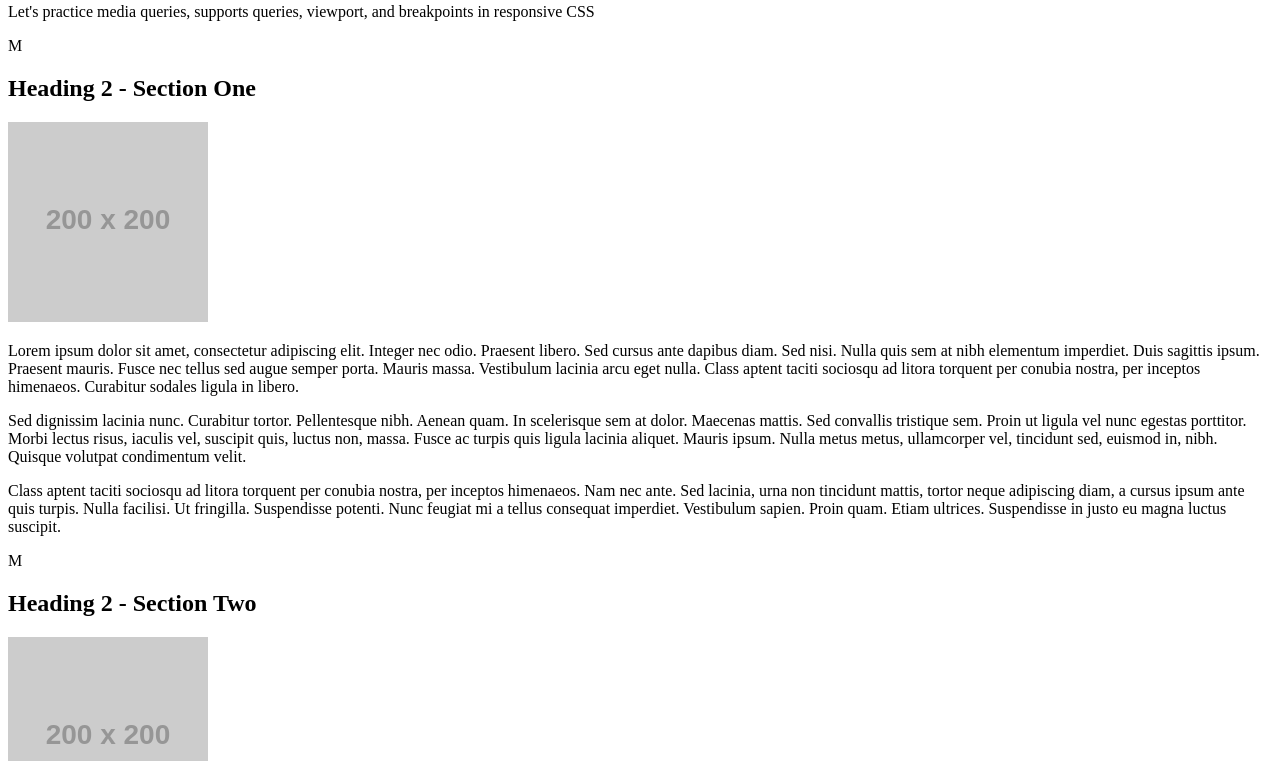
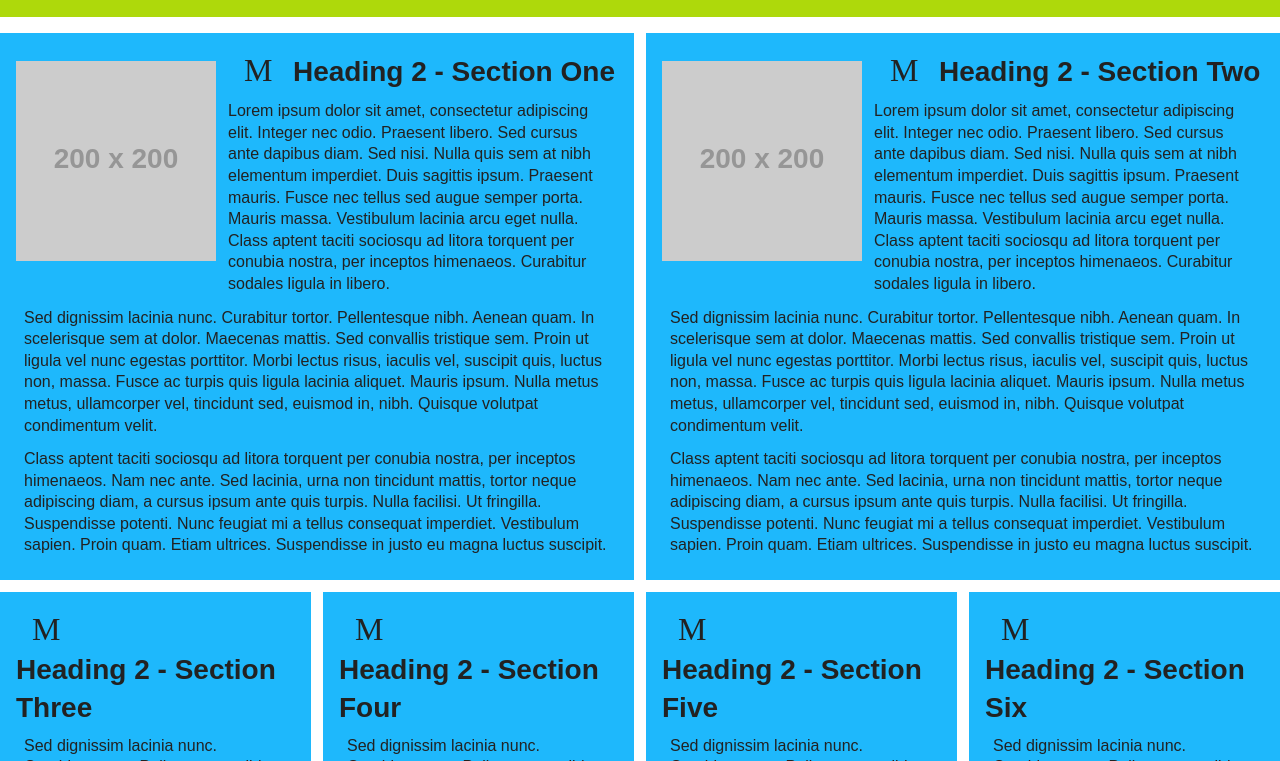
Before and after one commit to JanaZorigt/viewport, a plain HTML site: page index.html in a window 1280 px wide. Shown: the part 111-872 px from the top of the page. Drawn offline with Linux system fonts and the light colour scheme; placeholder pictures from the web are drawn by us; some icons are missing.

Commit message:
edit name

```diff
--- a/index.html
+++ b/index.html
@@ -17,7 +17,7 @@
     <link href="https://res.cloudinary.com/dr6lvwubh/raw/upload/v1581441981/Anicons/anicons-regular.css"
         rel="stylesheet">
     <!-- Add a link to your properly named CSS file here -->
-    <link rel="stylesheet" href="styles.css">
+    <link rel="stylesheet" href="Zorigt.css">
 </head>
 
 <body>
```
